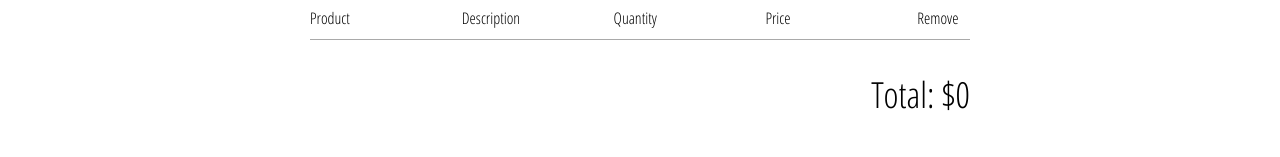
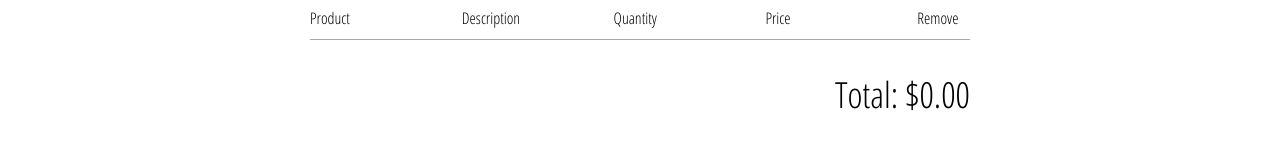
Before and after one commit to eduardo-takeo/crwn-clothing, a React (Create React App) app: page /checkout in a window 1280 px wide. Shown: the part 143-300 px from the top of the page. Built offline with nearby package versions, Linux system fonts and the light colour scheme; no server answers.

Commit message:
Add currency formatter

```diff
--- a/src/pages/checkout/checkout.component.jsx
+++ b/src/pages/checkout/checkout.component.jsx
@@ -2,6 +2,7 @@ import React from "react";
 import { useSelector } from "react-redux";
 
 import "./checkout.styles.scss";
+import { FormatCurrency } from "../../utils/Format";
 
 function CheckoutPage() {
   const { totalPrice } = useSelector((state) => state.cart);
@@ -26,7 +27,7 @@ function CheckoutPage() {
         </div>
       </div>
       <div className="total">
-        <span>Total: ${totalPrice}</span>
+        <span>Total: {FormatCurrency(totalPrice)}</span>
       </div>
     </div>
   );
--- /dev/null
+++ b/src/utils/Format.js
@@ -0,0 +1,15 @@
+// Native JS number formatter
+// Check for reference -> https://developer.mozilla.org/en-US/docs/Web/JavaScript/Reference/Global_Objects/Intl/NumberFormat
+export const FormatCurrency = (
+  value,
+  locale = "en-US",
+  style = "currency",
+  currency = "USD"
+) => {
+  const formatter = new Intl.NumberFormat(locale, {
+    style,
+    currency,
+  });
+
+  return formatter.format(value);
+};
```
Also changed, not shown: 1 other file (tests, documents, lock files or other folders).
